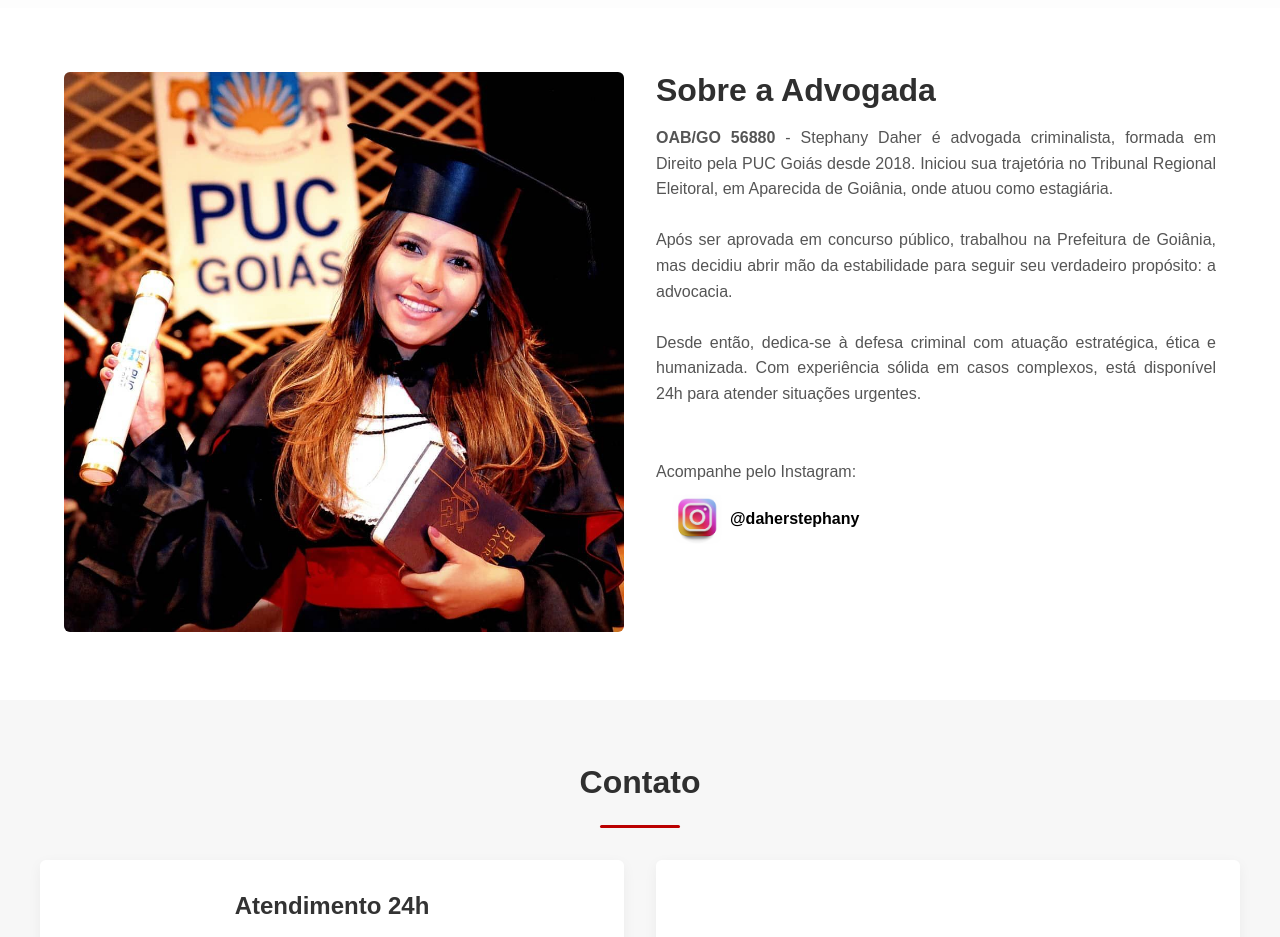
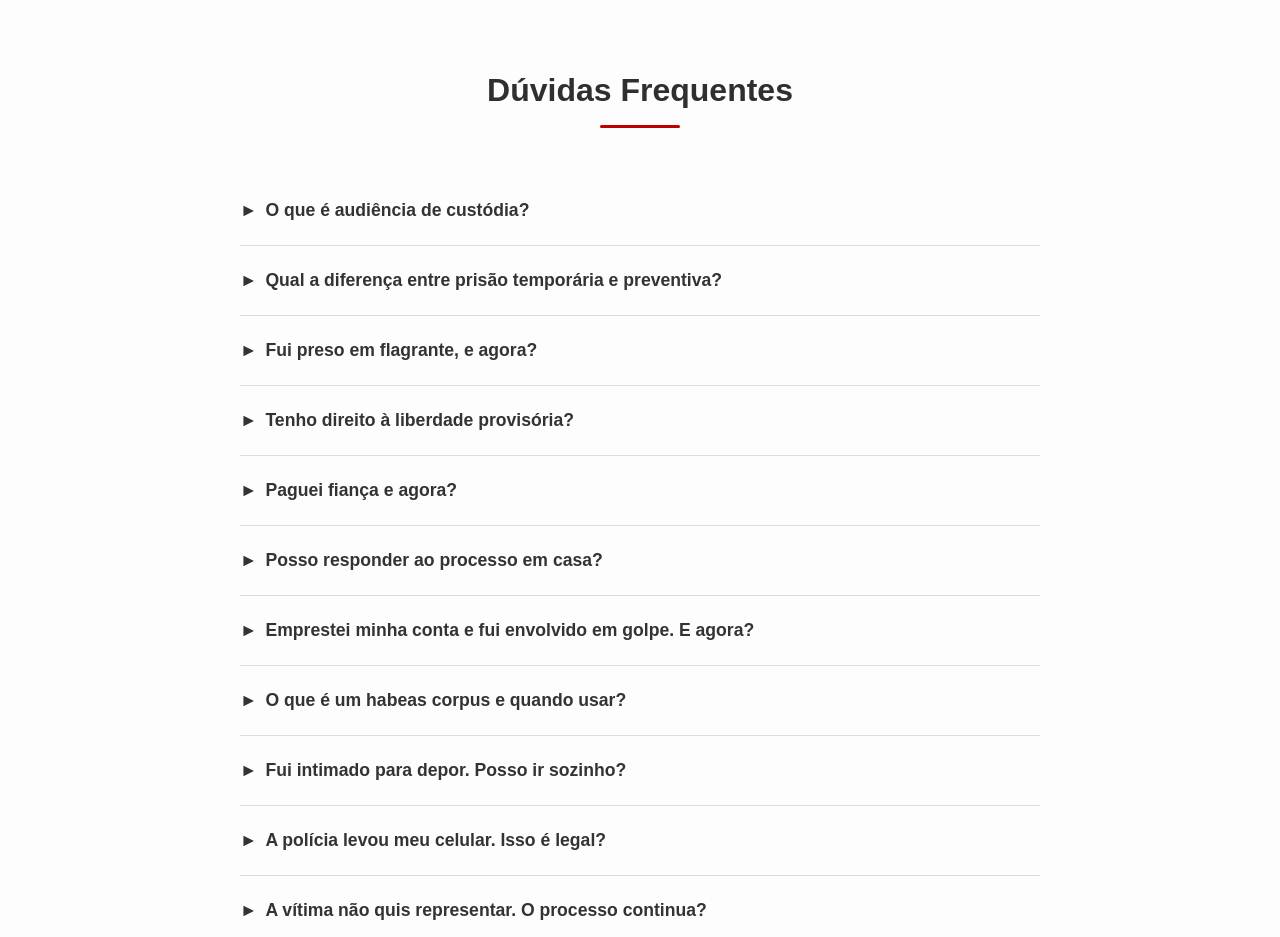
Before and after one commit to luisfernandoosiqueira/stephanydaheradvocacia, a React (Create React App) app: page / in a window 1280 px wide. Shown: the part 1860-2797 px from the top of the page. Built offline with nearby package versions, Linux system fonts and the light colour scheme.

Commit message:
Dúvidas Frequentes

```diff
--- a/src/App.css
+++ b/src/App.css
@@ -1,4 +1,3 @@
-/* Definição de variáveis para as imagens do Hero */
 :root {
   --hero-desktop: url('./images/home3.png');
   --hero-mobile: url('./images/home2.png');
@@ -85,7 +84,7 @@
   background-image: var(--hero-desktop);
   background-position: center center;
   background-size: cover;
-  background-attachment: fixed; /* Efeito parallax no desktop */
+  background-attachment: fixed;
   display: flex;
   align-items: center;
   justify-content: center;
@@ -183,7 +182,6 @@
   overflow: hidden;
   transition: transform 0.3s ease, box-shadow 0.3s ease;
   padding-bottom: 1rem;
-  /* Removido text-align: center para aplicar alinhamentos específicos */
   display: flex;
   flex-direction: column;
   justify-content: flex-start;
@@ -205,7 +203,6 @@
   transform: scale(1.05);
 }
 
-/* Centraliza o título dos cards */
 .card-atuacao h3 {
   font-size: 1.3rem;
   margin: 1rem 0 0.5rem;
@@ -213,13 +210,58 @@
   text-align: center;
 }
 
-/* Justifica o parágrafo dos cards */
 .card-atuacao p {
   font-size: 1rem;
   color: #555;
   padding: 0 1rem;
   text-align: justify;
 }
+
+/* Seção Dúvidas Frequentes e Accordion */
+.faq-section {
+  padding: 4rem 2rem;
+  background-color: #fdfdfd;
+}
+
+.accordion {
+  max-width: 800px;
+  margin: 0 auto;
+}
+
+.accordion-item {
+  border-bottom: 1px solid #ddd;
+  padding: 1rem 0;
+}
+
+.accordion-question {
+  width: 100%;
+  background: none;
+  border: none;
+  text-align: left;
+  font-size: 1.1rem;
+  font-weight: 600;
+  padding: 0.5rem 0;
+  cursor: pointer;
+  color: #333;
+}
+
+/* Indicador de seta */
+.accordion-arrow {
+  margin-right: 0.5rem;
+  font-weight: bold;
+}
+
+/* Ajuste na versão mobile apenas para a seta fechada */
+@media (max-width: 768px) {
+  .accordion-arrow[data-status="closed"] {
+    font-size: 1.6rem;
+    display: inline-block;
+    transform: scaleX(0.7);
+    position: relative;
+    top: 0.1em; /* ajusta verticalmente a seta para baixo */
+  }
+}
+
 
 /* Seção Sobre */
 .sobre-section {
@@ -261,7 +303,6 @@
   text-align: justify;
 }
 
-/* Botão Instagram */
 .btn-instagram {
   display: inline-flex;
   align-items: center;
@@ -274,15 +315,12 @@
   transition: background-color 0.3s ease;
 }
 
-/* Ajuste na responsividade do botão Instagram e @*/
 @media (max-width: 768px) {
   .sobre-instagram {
     display: flex;
     flex-direction: column;
     align-items: center;
-
   }
-
 }
 
 .btn-instagram:hover {
@@ -355,9 +393,8 @@
   text-decoration: underline;
 }
 
-/* Imagem de localização */
 .localizacao-img {
-  width: 140px; /* Aumentado de 120px para 140px */
+  width: 140px;
   transition: transform 0.3s;
 }
 
@@ -365,26 +402,22 @@
   transform: scale(1.05);
 }
 
-/* Ajuste na responsividade da imagem de localização */
 @media (max-width: 768px) {
   .localizacao-img {
-    width: 260px; /* Aumento adicional para telas menores */
+    width: 260px;
     border-radius: 8px;
   }
-
 }
 
-/* Mensagem de orientação para a localização */
 .localizacao-orientacao {
   font-size: 0.9rem;
   font-weight: bold;
   text-align: center;
   color: #444;
-  margin-top: -5px;  /* Margem negativa para aproximar o texto da imagem */
-  line-height: 1.2;  /* Reduz o espaçamento entre as linhas */
+  margin-top: -5px;
+  line-height: 1.2;
 }
 
-/* Logo na Seção Contato */
 .logo-contato {
   width: 220px;
   border-radius: 4px;
@@ -505,43 +538,46 @@
 
 /* Responsividade: para telas menores (até 768px) */
 @media (max-width: 768px) {
-  /* Navbar ajustes */
   .navbar-container {
     flex-direction: column;
     align-items: flex-start;
   }
+
   nav {
     margin-top: 0.5rem;
   }
+
   .nav-links {
     flex-direction: column;
     gap: 0.5rem;
     margin-left: 0;
   }
+
   .logo {
     margin-bottom: 0.5rem;
   }
 
-  /* Seção Hero: altera a imagem de fundo e o attachment */
   .hero-section {
     background-image: var(--hero-mobile);
     background-attachment: scroll;
   }
 
-  /* Alternativa de responsividade para a Navbar (centralizada) */
   .navbar-container {
     align-items: center;
     justify-content: center;
   }
+
   .logo {
     margin-bottom: 1rem;
     text-align: center;
   }
+
   nav {
     width: 100%;
     display: flex;
     justify-content: center;
   }
+
   .nav-links {
     width: 100%;
     flex-direction: row;
--- a/src/App.js
+++ b/src/App.js
@@ -19,8 +19,116 @@
 // Logo para a seção Contato
 import logoContato from "./images/logo.png";
 
+// Componente AccordionItem com indicador de seta
+function AccordionItem({ question, answer }) {
+  const [isOpen, setIsOpen] = useState(false);
+
+  // Define o ícone de seta: ► (fechado) e ▼ (aberto)
+  const arrowIcon = isOpen ? "▼" : "►";
+
+  return (
+    <div className="accordion-item" data-anim="fade-up">
+      <button
+        className="accordion-question"
+        onClick={() => setIsOpen(!isOpen)}
+      >
+        {/* Atribuímos data-status para identificar o estado da seta */}
+        <span className="accordion-arrow" data-status={isOpen ? "open" : "closed"}>
+          {arrowIcon}
+        </span>
+        {question}
+      </button>
+      {isOpen && <div className="accordion-answer">{answer}</div>}
+    </div>
+  );
+}
+
 function App() {
   const [sobreImg, setSobreImg] = useState(StephanySobre1);
+
+ // Array com as 20 FAQs
+const faqs = [
+  {
+    question: "O que é audiência de custódia?",
+    answer: "É o ato em que a pessoa presa em flagrante é apresentada ao juiz em até 24 horas. O juiz verifica se houve abuso, se a prisão foi legal e se deve ser mantida. O modo como a situação é apresentada pode influenciar diretamente a decisão."
+  },
+  {
+    question: "Qual a diferença entre prisão temporária e preventiva?",
+    answer: "A temporária é usada durante a investigação, com prazos definidos. Já a preventiva pode ser decretada a qualquer momento para garantir o andamento do processo. Saber diferenciar ajuda a entender o que pode ser feito em cada fase."
+  },
+  {
+    question: "Fui preso em flagrante, e agora?",
+    answer: "Após o flagrante, a pessoa é levada à delegacia e depois ao juiz. A decisão pode ser prisão preventiva, liberdade provisória ou outra medida. A forma como os fatos são apresentados nesse momento pode impactar diretamente na liberdade."
+  },
+  {
+    question: "Tenho direito à liberdade provisória?",
+    answer: "Sim, se não houver risco à investigação, à ordem pública ou à aplicação da lei. Residência fixa, trabalho e bons antecedentes costumam contar a favor. Apresentar isso corretamente costuma ser determinante."
+  },
+  {
+    question: "Paguei fiança e agora?",
+    answer: "Pagar fiança permite responder em liberdade, mas o processo continua. É importante seguir todas as condições impostas para não perder o benefício e evitar novas medidas."
+  },
+  {
+    question: "Posso responder ao processo em casa?",
+    answer: "Sim, em casos específicos — como gestantes, idosos, doentes graves ou responsáveis por crianças. O juiz pode converter a prisão em domiciliar quando as condições legais estão presentes e bem fundamentadas."
+  },
+  {
+    question: "Emprestei minha conta e fui envolvido em golpe. E agora?",
+    answer: "Mesmo sem saber do crime, quem empresta a conta pode ser responsabilizado. Apresentar provas de boa-fé e ausência de vantagem indevida é essencial para evitar prejuízos maiores."
+  },
+  {
+    question: "O que é um habeas corpus e quando usar?",
+    answer: "É uma medida para proteger quem está sofrendo ou correndo risco de prisão ilegal. Pode ser usado em qualquer fase. A clareza e a urgência no pedido são decisivas para o resultado."
+  },
+  {
+    question: "Fui intimado para depor. Posso ir sozinho?",
+    answer: "Sim, mas nem sempre é indicado. Saber se está sendo ouvido como testemunha ou investigado pode mudar completamente o que deve ou não ser dito. A preparação prévia costuma evitar problemas desnecessários."
+  },
+  {
+    question: "A polícia levou meu celular. Isso é legal?",
+    answer: "Só é permitido em flagrante, por ordem judicial ou se houver risco à investigação. Mesmo assim, o conteúdo só pode ser acessado com autorização do juiz. É possível contestar abusos nesse tipo de situação."
+  },
+  {
+    question: "A vítima não quis representar. O processo continua?",
+    answer: "Em alguns crimes, como ameaça ou lesão leve, a representação da vítima é necessária. Se ela não desejar prosseguir, o processo pode ser arquivado. Respeitar os prazos e entender os detalhes da situação é essencial."
+  },
+  {
+    question: "Tenho antecedentes. Isso impede liberdade?",
+    answer: "Ter antecedentes pode dificultar, mas não impede automaticamente. Cada caso é analisado de forma individual. A apresentação de vínculos sociais e profissionais pode equilibrar o histórico."
+  },
+  {
+    question: "Posso ser preso só por estar sendo investigado?",
+    answer: "Não. A simples investigação não autoriza prisão. Ela só ocorre em flagrante ou com ordem judicial fundamentada. A postura durante a apuração pode influenciar na condução do caso."
+  },
+  {
+    question: "Fui chamado para audiência. Sou obrigado a comparecer?",
+    answer: "Sim. Se você foi intimado para uma audiência, o comparecimento é obrigatório. A ausência injustificada pode trazer prejuízos, como condução coercitiva ou até decisões desfavoráveis. Entender o motivo da audiência e o que será tratado nela é fundamental para se preparar da forma correta."
+  },
+  {
+    question: "Já fui condenado, mas o processo ainda está em recurso. Posso ser preso?",
+    answer: "Depende do caso. Em geral, enquanto o recurso suspende os efeitos da condenação, a prisão pode ser evitada. Mas o juiz pode determinar a prisão em situações específicas."
+  },
+  {
+    question: "Meu parente foi preso. O que fazer?",
+    answer: "O ideal é reunir documentos como comprovante de residência, vínculo familiar e profissional. Isso pode ser usado para demonstrar que ele pode responder em liberdade. Agir rápido costuma ser decisivo."
+  },
+  {
+    question: "A tornozeleira pode ser retirada?",
+    answer: "Sim. A qualquer momento, o juiz pode rever a medida, especialmente se não houver mais necessidade. A demonstração de mudança nas circunstâncias é fundamental para o pedido."
+  },
+  {
+    question: "Sou réu primário. Isso me ajuda?",
+    answer: "Sim. Primariedade, bons antecedentes e conduta social positiva podem pesar a favor em pedidos de liberdade, substituição de pena ou medidas alternativas. Apresentar isso corretamente é sempre relevante."
+  },
+  {
+    question: "Posso ser processado mesmo sem provas?",
+    answer: "O processo pode ser iniciado com indícios. No entanto, sem provas suficientes, não pode haver condenação. A forma de enfrentar a acusação desde o início pode evitar injustiças."
+  },
+  {
+    question: "Posso contratar um advogado só para uma parte do caso?",
+    answer: "Sim. É possível contratar apenas para um pedido específico, como habeas corpus ou revogação de tornozeleira. Isso permite resolver questões pontuais sem compromisso com toda a defesa."
+  }
+];
 
   return (
     <div className="App">
@@ -83,21 +191,28 @@
             />
             <h3>Flagrantes e Audiência de Custódia</h3>
             <p>
-              Acompanhamento especializado em casos de prisão em flagrante, atuando tanto durante o interrogatório policial quanto nas audiências de custódia para garantir os direitos do acusado desde o primeiro momento.
+              Acompanhamento especializado em casos de prisão em flagrante, atuando
+              tanto durante o interrogatório policial quanto nas audiências de
+              custódia para garantir os direitos do acusado desde o primeiro
+              momento.
             </p>
           </div>
           <div className="card-atuacao" data-anim="fade-up" data-delay="0.1s">
             <img src={StephanyAtuacao2} alt="Execução Criminal" />
             <h3>Execução Criminal</h3>
             <p>
-              Atuação na defesa de presos em regime fechado, semiaberto e aberto, incluindo pedidos de progressão de regime, livramento condicional, indulto e revogação de monitoramento eletrônico, entre outros.
+              Atuação na defesa de presos em regime fechado, semiaberto e aberto,
+              incluindo pedidos de progressão de regime, livramento condicional,
+              indulto e revogação de monitoramento eletrônico, entre outros.
             </p>
           </div>
           <div className="card-atuacao" data-anim="fade-up" data-delay="0.2s">
             <img src={StephanyAtuacao3} alt="Tribunal do Júri" />
             <h3>Tribunal do Júri</h3>
             <p>
-              Atuação em crimes dolosos contra a vida, abrangendo a fase de pronúncia e o julgamento no Tribunal do Júri, com interposição de recursos após o julgamento.
+              Atuação em crimes dolosos contra a vida, abrangendo a fase de
+              pronúncia e o julgamento no Tribunal do Júri, com interposição de
+              recursos após o julgamento.
             </p>
           </div>
           <div className="card-atuacao" data-anim="fade-up" data-delay="0.3s">
@@ -107,8 +222,30 @@
             />
             <h3>Processos Criminais – 1º e 2º Grau</h3>
             <p>
-            Atuação estratégica em ações penais envolvendo a Lei de Drogas, o Estatuto do Desarmamento, o crime de estelionato, entre outros ilícitos, com foco em teses defensivas consistentes, desde a fase investigatória até os tribunais, incluindo a interposição de habeas corpus.            </p>
+              Atuação estratégica em ações penais envolvendo a Lei de Drogas, o
+              Estatuto do Desarmamento, o crime de estelionato, entre outros
+              ilícitos, com foco em teses defensivas consistentes, desde a fase
+              investigatória até os tribunais, incluindo a interposição de habeas
+              corpus.
+            </p>
           </div>
+        </div>
+      </section>
+
+      {/* Seção Dúvidas Frequentes */}
+      <section id="duvidas" className="faq-section">
+        <div className="section-header">
+          <h2 data-anim="fade-right">Dúvidas Frequentes</h2>
+          <div className="divider"></div>
+        </div>
+        <div className="accordion">
+          {faqs.map((faq, index) => (
+            <AccordionItem
+              key={index}
+              question={faq.question}
+              answer={faq.answer}
+            />
+          ))}
         </div>
       </section>
 
@@ -126,24 +263,23 @@
         <div className="sobre-content" data-anim="fade-right">
           <h2>Sobre a Advogada</h2>
           <p>
-            <strong>OAB/GO 56880</strong> - Stephany Daher é advogada criminalista,
-            formada em Direito pela PUC Goiás desde 2018. Iniciou sua trajetória no
-            Tribunal Regional Eleitoral, em Aparecida de Goiânia, onde atuou como
-            estagiária.
+            <strong>OAB/GO 56880</strong> - Stephany Daher é advogada
+            criminalista, formada em Direito pela PUC Goiás desde 2018. Iniciou
+            sua trajetória no Tribunal Regional Eleitoral, em Aparecida de
+            Goiânia, onde atuou como estagiária.
             <br />
             <br />
-            Após ser aprovada em concurso público, trabalhou na Prefeitura de Goiânia,
-            mas decidiu abrir mão da estabilidade para seguir seu verdadeiro propósito:
-            a advocacia.
+            Após ser aprovada em concurso público, trabalhou na Prefeitura de
+            Goiânia, mas decidiu abrir mão da estabilidade para seguir seu
+            verdadeiro propósito: a advocacia.
             <br />
             <br />
-            Desde então, dedica-se à defesa criminal com atuação estratégica, ética e
-            humanizada. Com experiência sólida em casos complexos, está disponível 24h
-            para atender situações urgentes.
+            Desde então, dedica-se à defesa criminal com atuação estratégica,
+            ética e humanizada. Com experiência sólida em casos complexos, está
+            disponível 24h para atender situações urgentes.
           </p>
           <br />
           <br />
-
           <p className="sobre-instagram">
             Acompanhe pelo Instagram:
             <br />
@@ -202,7 +338,6 @@
             <p className="localizacao-orientacao">
               Clique na imagem acima para visualizar a localização.
             </p>
-
           </div>
           <div className="contato-logo" data-anim="fade-right">
             <img
```
